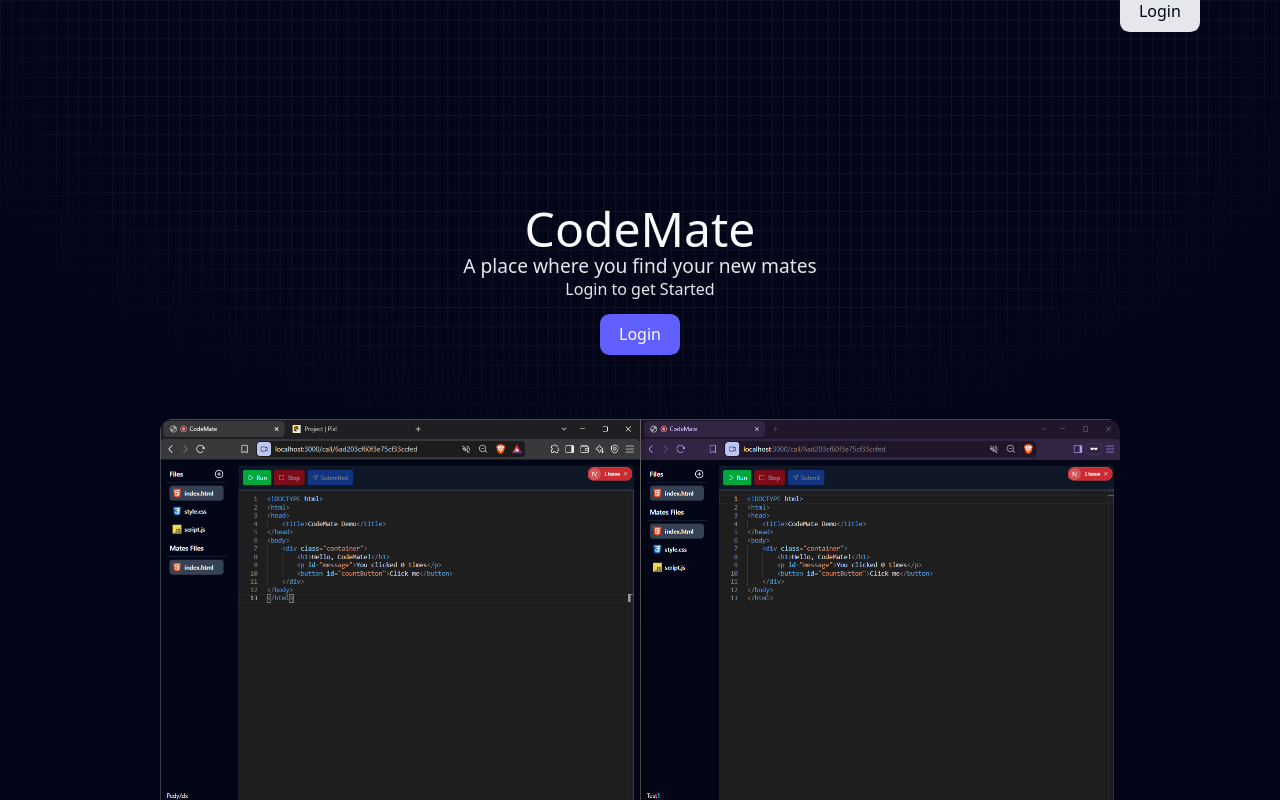
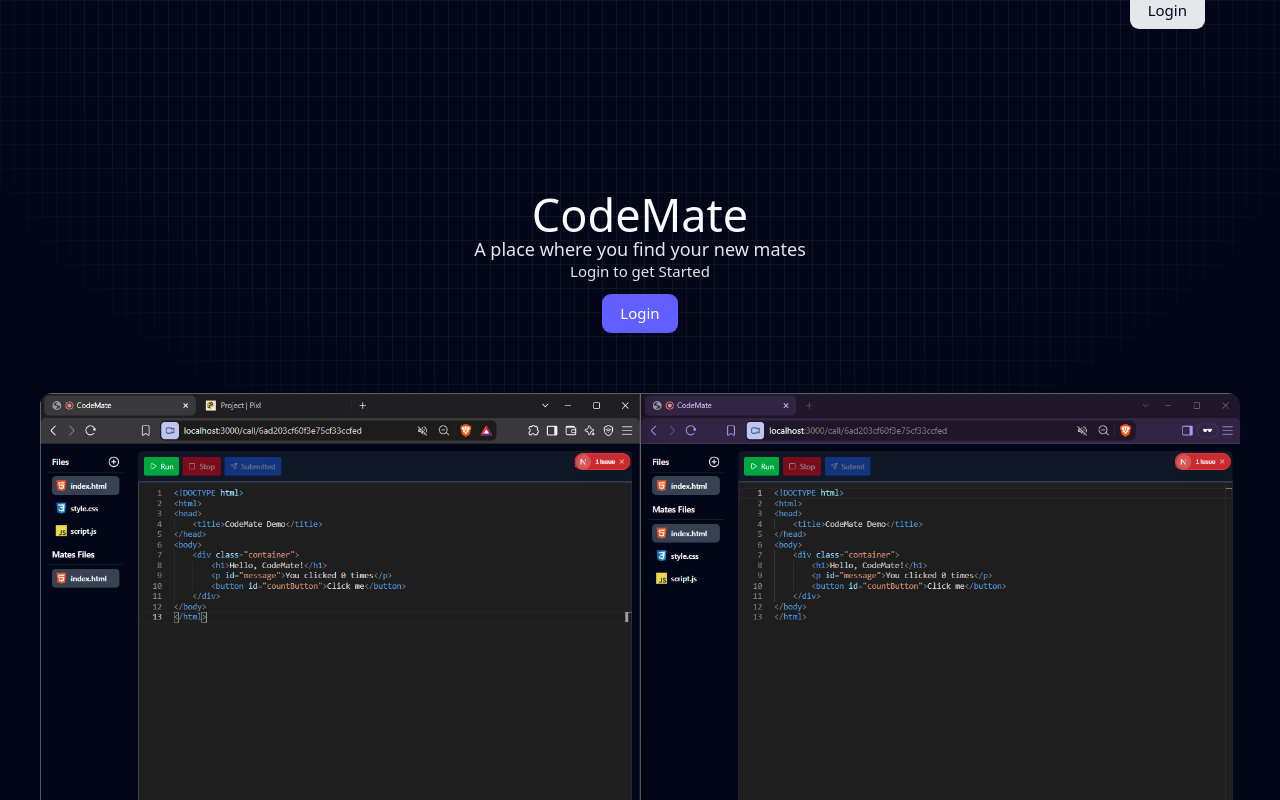
Before and after one commit to PiyuSX/codemate, a Next.js app in the folder frontend/: page / in a window 1280 px wide. Shown: the top 800 px of the page. Built offline with nearby package versions, Linux system fonts and the light colour scheme; no server answers.

Commit message:
fix: UI zoom issue

```diff
--- a/frontend/app/globals.css
+++ b/frontend/app/globals.css
@@ -8,8 +8,11 @@ body {
   background-color: #020617;
 }
 
+html {
+  font-size: 75%;
+}
+
 body {
-  zoom: 0.8;
   width: 100%;
   min-height: 100vh;
   overflow-x: clip;
```
